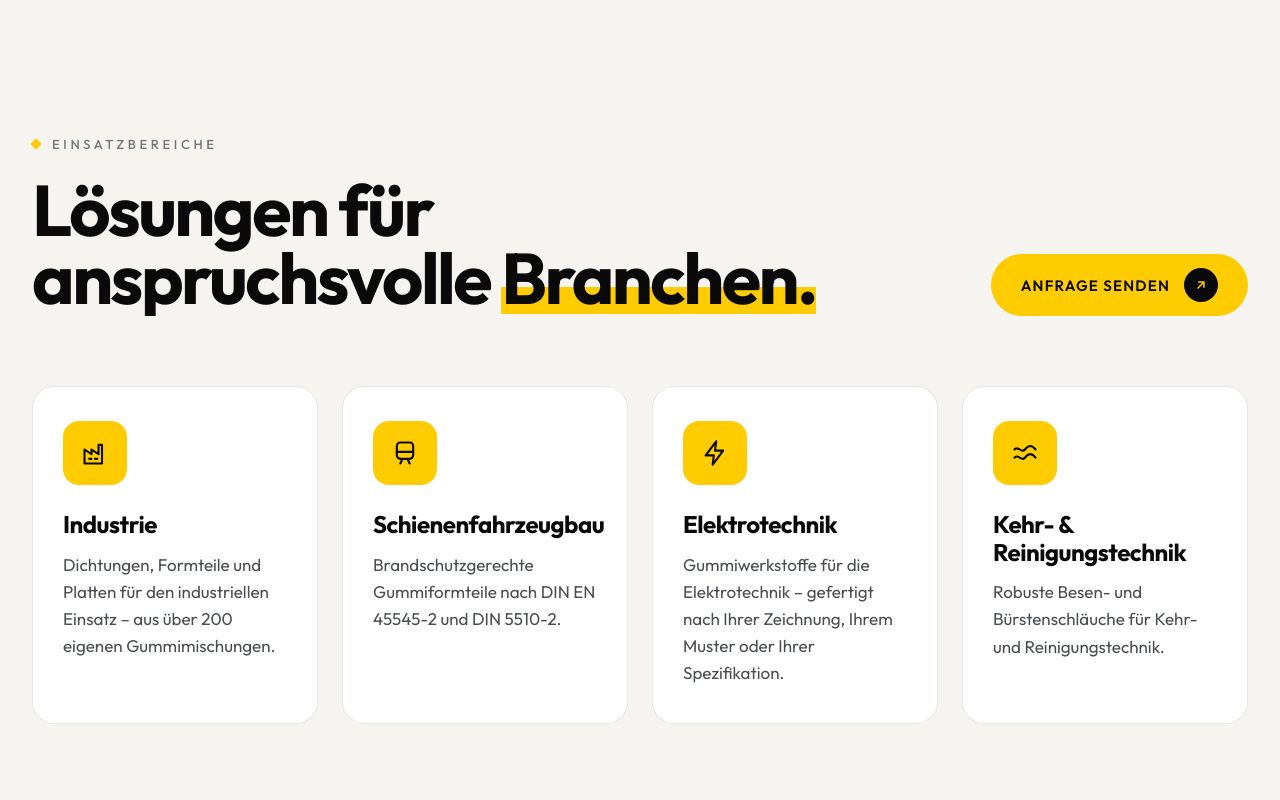
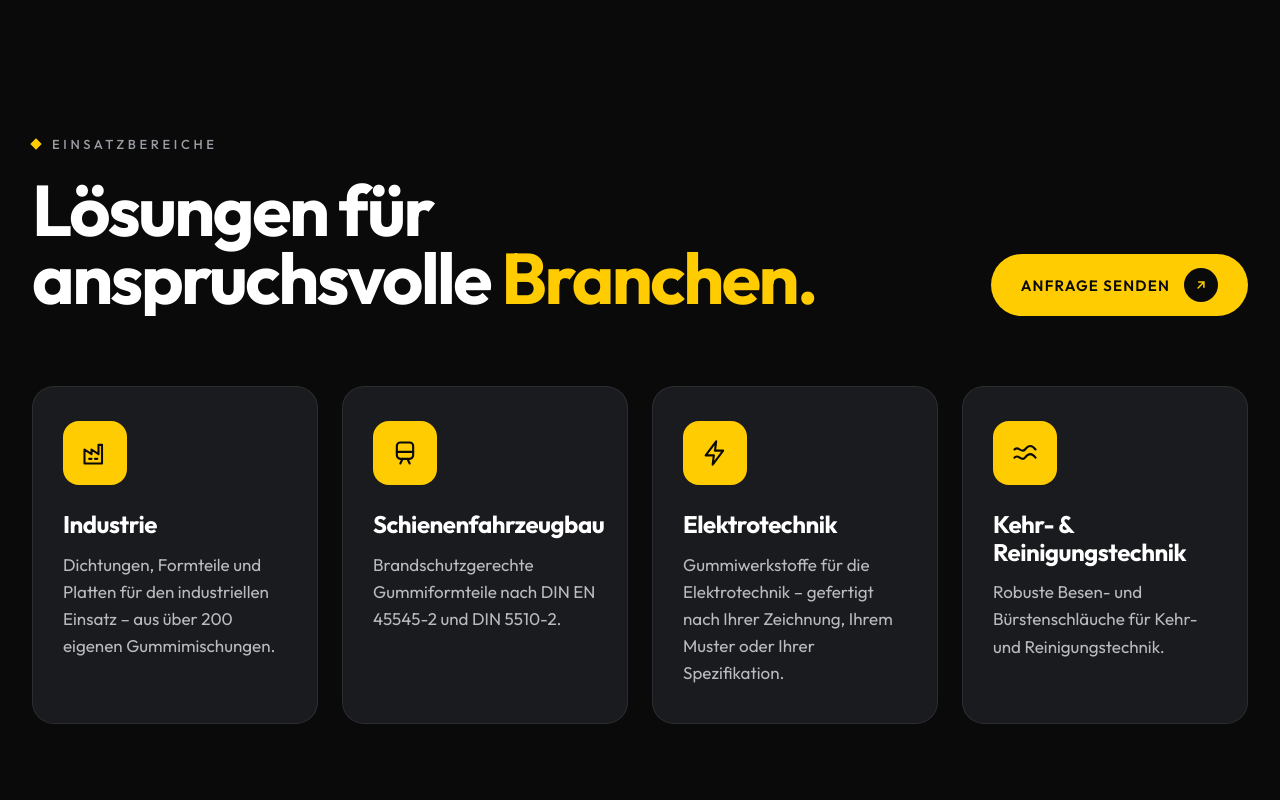
Before and after one commit to shahzadishq/teguma, a plain HTML site: page design2/index.html in a window 1280 px wide. Shown: the part 1960-2760 px from the top of the page. Drawn offline with nearby package versions, Linux system fonts and the light colour scheme; animation ran at ten frames a second.

Commit message:
design2: dark Einsatzbereiche, grey Historie bg, gentle card entrance animation
Co-Authored-By: Claude Sonnet 5.5 <noreply@anthropic.com>
Claude-Session: https://claude.ai/code/session_0127EAgXFSMNVkqsrLNFujAA

```diff
--- a/design2/index.html
+++ b/design2/index.html
@@ -145,8 +145,12 @@ section:not(.hero):not(.hist):not(.dark) .y{color:inherit;background:linear-grad
 .bc h3{font-size:24px;font-weight:700;letter-spacing:-.02em;line-height:1.15;margin-bottom:12px}
 .bc p{font-size:17px;line-height:1.6;color:var(--tx2)}
 
+.glance.dark .bc{background:var(--k3);border-color:rgba(255,255,255,.08);color:#fff}
+.glance.dark .bc p{color:#B9BBBF}
+.glance.dark .bc:hover{border-color:rgba(255,204,1,.6);box-shadow:0 26px 50px -30px rgba(0,0,0,.9)}
+
 /* HISTORIE: static */
-.history{padding:140px 0;background:var(--bg)}
+.history{padding:140px 0;background:var(--bg2)}
 .history .hg{display:grid;grid-template-columns:repeat(2,minmax(0,1fr));gap:28px;margin-top:70px}
 .hc{border:1px solid var(--line);border-radius:22px;overflow:hidden;background:#fff;display:flex;flex-direction:column}
 .hc .im{aspect-ratio:16/10;overflow:hidden;background:#F2EFE6}
@@ -420,7 +424,7 @@ footer .lg p{color:var(--m);margin-top:22px;line-height:1.7;max-width:320px}
  </div>
 </section>
 
-<section class="glance" id="branchen">
+<section class="glance dark" id="branchen">
  <div class="wrap">
   <div class="head">
    <div><span class="label"><i></i>Einsatzbereiche</span><h2 class="h-l" style="margin-top:24px">Lösungen für<br>anspruchsvolle <span class="y">Branchen.</span></h2></div>
@@ -666,6 +670,11 @@ footer .lg p{color:var(--m);margin-top:22px;line-height:1.7;max-width:320px}
   gsap.from($$('.line>span',h),{yPercent:110,duration:1.3,stagger:.08,ease:'expo.out',scrollTrigger:{trigger:h,start:'top 86%'}});
  });
 
+ /* gentle entrance for cards (fade + short rise, no pinning) */
+ var cardSel='.br .bc, .pg .pc';
+ gsap.set(cardSel,{opacity:0,y:36});
+ ScrollTrigger.batch(cardSel,{start:'top 92%',once:true,onEnter:function(b){gsap.to(b,{opacity:1,y:0,duration:.9,stagger:.12,ease:'power2.out',overwrite:true,clearProps:'transform,opacity'})}});
+
  /* stats counter */
  $$('.sg b').forEach(function(b){var to=+b.dataset.to,fr=+(b.dataset.from||0),suf=b.dataset.suf||'',plain=b.dataset.plain,o={v:fr};
   b.textContent=(plain?fr:fr.toLocaleString('de-DE'))+suf;
```
